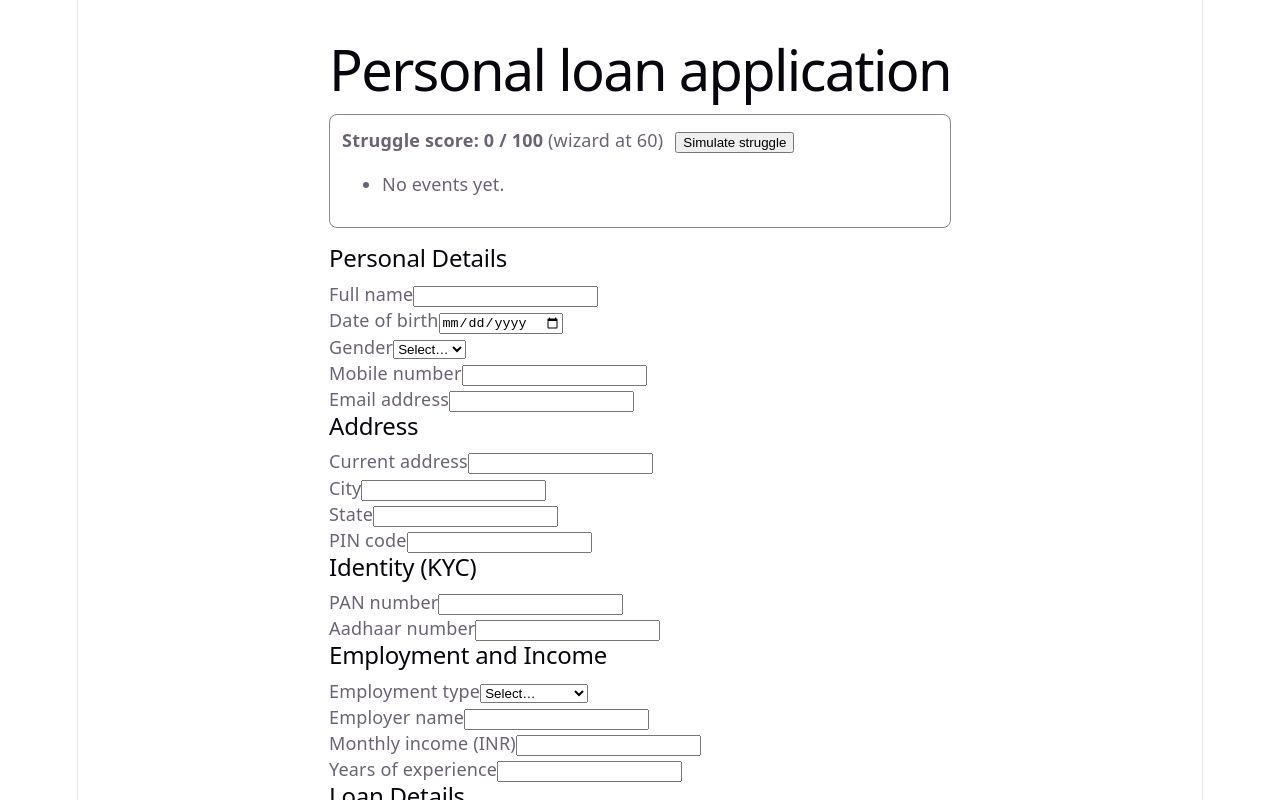
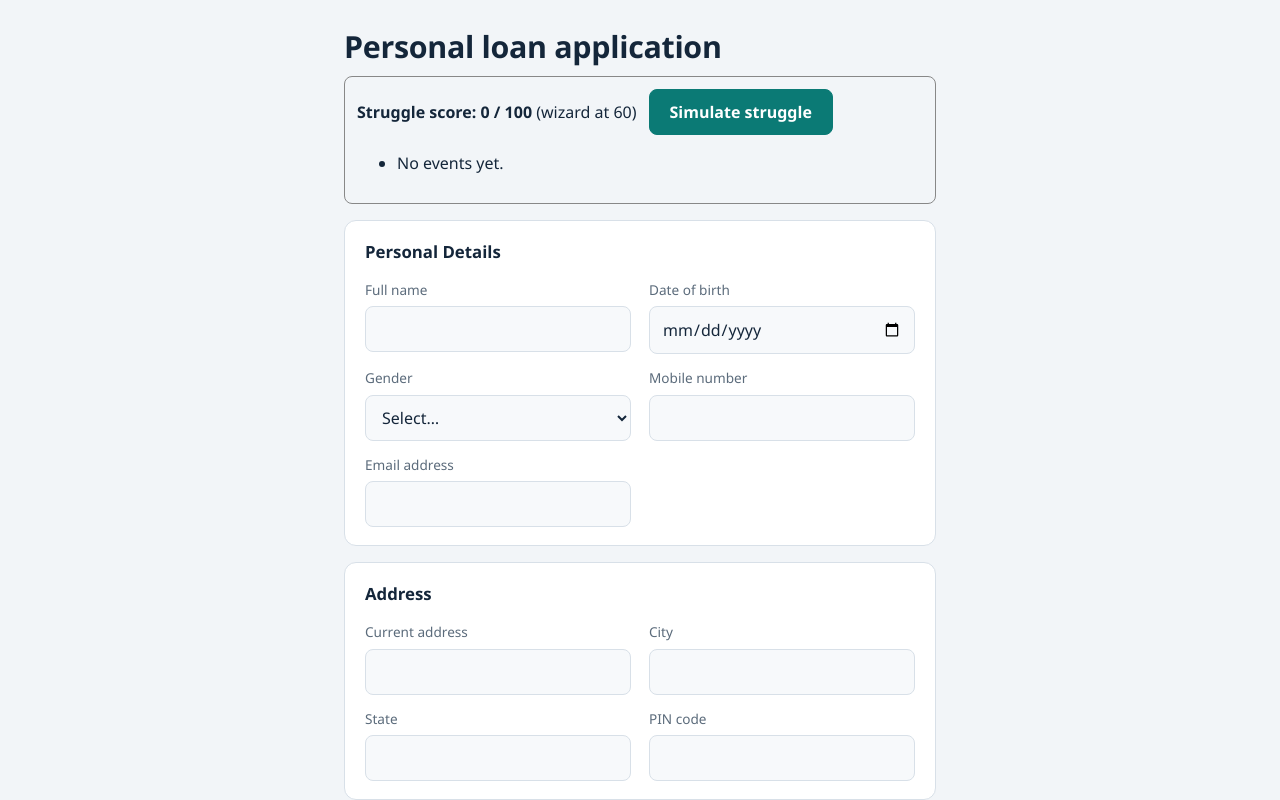
Before and after one commit to Anikx09/AuraGen-Generative-UI, a React (Vite) app in the folder auragen-app/: page / in a window 1280 px wide. Shown: the top 800 px of the page. Built offline with nearby package versions, Linux system fonts and the light colour scheme.

Commit message:
style: add clean card-based styling for loan form

```diff
--- a/auragen-app/src/index.css
+++ b/auragen-app/src/index.css
@@ -1,111 +1,91 @@
 :root {
-  --text: #6b6375;
-  --text-h: #08060d;
-  --bg: #fff;
-  --border: #e5e4e7;
-  --code-bg: #f4f3ec;
-  --accent: #aa3bff;
-  --accent-bg: rgba(170, 59, 255, 0.1);
-  --accent-border: rgba(170, 59, 255, 0.5);
-  --social-bg: rgba(244, 243, 236, 0.5);
-  --shadow:
-    rgba(0, 0, 0, 0.1) 0 10px 15px -3px, rgba(0, 0, 0, 0.05) 0 4px 6px -2px;
-
-  --sans: system-ui, 'Segoe UI', Roboto, sans-serif;
-  --heading: system-ui, 'Segoe UI', Roboto, sans-serif;
-  --mono: ui-monospace, Consolas, monospace;
-
-  font: 18px/145% var(--sans);
-  letter-spacing: 0.18px;
+  --bg: #f2f5f8;
+  --card: #ffffff;
+  --input: #f7f9fb;
+  --ink: #14263a;
+  --muted: #5b6b7b;
+  --line: #d8e0e8;
+  --accent: #0b7a75;
+  --accent-ink: #ffffff;
+  --warn: #b45309;
+  --bad: #b42318;
+  font-family: "Segoe UI", system-ui, Arial, sans-serif;
+  line-height: 1.5;
   color-scheme: light dark;
-  color: var(--text);
-  background: var(--bg);
-  font-synthesis: none;
-  text-rendering: optimizeLegibility;
-  -webkit-font-smoothing: antialiased;
-  -moz-osx-font-smoothing: grayscale;
-
-  @media (max-width: 1024px) {
-    font-size: 16px;
-  }
 }
 
 @media (prefers-color-scheme: dark) {
   :root {
-    --text: #9ca3af;
-    --text-h: #f3f4f6;
-    --bg: #16171d;
-    --border: #2e303a;
-    --code-bg: #1f2028;
-    --accent: #c084fc;
-    --accent-bg: rgba(192, 132, 252, 0.15);
-    --accent-border: rgba(192, 132, 252, 0.5);
-    --social-bg: rgba(47, 48, 58, 0.5);
-    --shadow:
-      rgba(0, 0, 0, 0.4) 0 10px 15px -3px, rgba(0, 0, 0, 0.25) 0 4px 6px -2px;
-  }
-
-  #social .button-icon {
-    filter: invert(1) brightness(2);
+    --bg: #0e1a24;
+    --card: #152330;
+    --input: #0f1b26;
+    --ink: #e6eef5;
+    --muted: #97a9b9;
+    --line: #27394a;
+    --accent: #3fc1b9;
+    --accent-ink: #08201f;
+    --warn: #f0a35c;
+    --bad: #ff8a7a;
   }
 }
 
-body {
-  margin: 0;
+* { box-sizing: border-box; }
+body { margin: 0; display: block; background: var(--bg); color: var(--ink); }
+#root { width: 100%; max-width: none; margin: 0; border: none; text-align: left; display: block; }
+
+.app { max-width: 780px; margin: 0 auto; padding: 32px 20px 64px; }
+h1 { font-size: 1.9rem; margin: 0 0 6px; letter-spacing: -0.01em; }
+.subtitle { margin: 0 0 22px; color: var(--muted); }
+
+.monitor, .card, section {
+  background: var(--card);
+  border: 1px solid var(--line);
+  border-radius: 12px;
 }
 
-#root {
-  width: 1126px;
-  max-width: 100%;
-  margin: 0 auto;
-  text-align: center;
-  border-inline: 1px solid var(--border);
-  min-height: 100svh;
-  display: flex;
-  flex-direction: column;
-  box-sizing: border-box;
+.monitor { padding: 16px 18px; margin-bottom: 22px; }
+.monitor-head { display: flex; justify-content: space-between; align-items: center; gap: 12px; flex-wrap: wrap; }
+.meter { height: 10px; border-radius: 6px; background: var(--input); border: 1px solid var(--line); overflow: hidden; margin: 10px 0 4px; }
+.meter i { display: block; height: 100%; background: var(--accent); transition: width 0.4s, background 0.4s; }
+.meter i.warm { background: var(--warn); }
+.meter i.hot { background: var(--bad); }
+.hint { color: var(--muted); font-size: 0.8rem; }
+.log { list-style: none; margin: 10px 0 0; padding: 0; font-size: 0.85rem; color: var(--muted); }
+.log li { padding: 5px 0; border-top: 1px solid var(--line); }
+
+section { padding: 18px 20px; margin-bottom: 16px; display: grid; grid-template-columns: 1fr 1fr; gap: 14px 18px; }
+section h2 { grid-column: 1 / -1; margin: 0 0 2px; font-size: 1.05rem; }
+
+.card { padding: 20px; }
+.card h2 { margin: 12px 0 14px; font-size: 1.1rem; }
+.card .field { margin-bottom: 14px; }
+
+.field { display: flex; flex-direction: column; gap: 6px; }
+label { font-size: 0.85rem; font-weight: 500; color: var(--muted); }
+input, select {
+  width: 100%;
+  padding: 10px 12px;
+  font: inherit;
+  color: var(--ink);
+  background: var(--input);
+  border: 1px solid var(--line);
+  border-radius: 8px;
 }
+input:focus, select:focus, button:focus-visible { outline: 2px solid var(--accent); outline-offset: 1px; }
 
-h1,
-h2 {
-  font-family: var(--heading);
-  font-weight: 500;
-  color: var(--text-h);
+button {
+  font: inherit;
+  font-weight: 600;
+  cursor: pointer;
+  padding: 10px 20px;
+  border: 1px solid var(--accent);
+  border-radius: 8px;
+  background: var(--accent);
+  color: var(--accent-ink);
 }
+button.ghost { background: transparent; color: var(--accent); }
+button:disabled { opacity: 0.45; cursor: not-allowed; }
 
-h1 {
-  font-size: 56px;
-  letter-spacing: -1.68px;
-  margin: 32px 0;
-  @media (max-width: 1024px) {
-    font-size: 36px;
-    margin: 20px 0;
-  }
+@media (max-width: 600px) {
+  section { grid-template-columns: 1fr; }
 }
-h2 {
-  font-size: 24px;
-  line-height: 118%;
-  letter-spacing: -0.24px;
-  margin: 0 0 8px;
-  @media (max-width: 1024px) {
-    font-size: 20px;
-  }
-}
-p {
-  margin: 0;
-}
-
-code,
-.counter {
-  font-family: var(--mono);
-  display: inline-flex;
-  border-radius: 4px;
-  color: var(--text-h);
-}
-
-code {
-  font-size: 15px;
-  line-height: 135%;
-  padding: 4px 8px;
-  background: var(--code-bg);
-}
```
